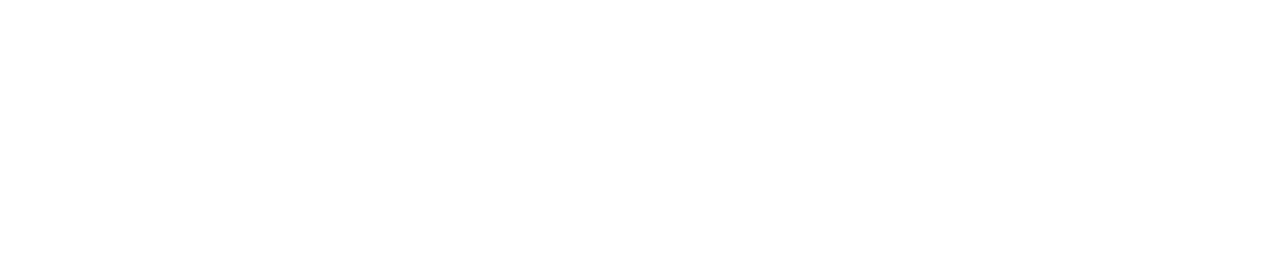
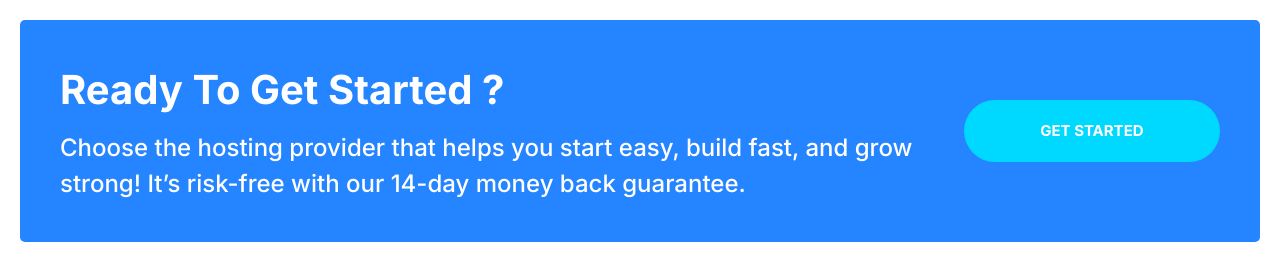
Before and after one commit to asjn3e/Moshified, a plain HTML site: page index.html in a window 1280 px wide. Drawn offline with Linux system fonts and the light colour scheme.

Commit message:
create callouts component

```diff
--- a/index.html
+++ b/index.html
@@ -14,7 +14,16 @@
 </head>
 
 <body style="padding:2rem">
-
+  <div class="callout callout--primary">
+    <div class="grid grid--1x2">
+      <div class="callout__content">
+        <h2>Ready To Get Started ?</h2>
+        <p>Choose the hosting provider that helps
+          you start easy, build fast, and grow strong! It’s risk-free with our 14-day money back guarantee.</p>
+      </div>
+      <a href="" class="btn btn--secondary  callout__btn ">Get Started</a>
+    </div>
+  </div>
 
 </body>
 
--- a/style/style.css
+++ b/style/style.css
@@ -242,7 +242,7 @@ a {
 }
 
 .btn--secondary {
-    background-color: var(--color-primary);
+    background-color: var(--color-secondary);
     color: #fff;
 }
 
@@ -516,3 +516,53 @@ a {
         margin-left:3rem;
     }
 }
+
+/* callOuts */
+
+.callout{
+   padding: 4rem;
+   border-radius: 5px;
+}
+.callout--primary{
+    background-color: var(--color-primary);
+}
+
+.callout__content{
+    color: white;
+    text-align: center;
+
+}
+.callout__content > h2{
+    color: white;
+    font-weight: 700;
+    font-size: 4rem;
+}
+.callout__content > p{
+    color: white;
+    font-weight: 500;
+    font-size: 2.4rem;
+}
+
+
+.callout__btn{
+    justify-self: center;
+    align-self: center;
+    width: 60%;
+    margin:3rem 0;
+}
+
+@media screen and (min-width:768px) {
+    .callout .grid--1x2{
+        grid-template-columns: 1fr 0.3fr;
+        grid-gap: 5rem;
+    }
+    .callout__content{
+        color: white;
+        text-align: left;
+
+    }
+    .callout__btn{
+       width: 100%;
+
+    }
+}
```
Also changed, not shown: components/callout.html (added, +10 -0 lines).
